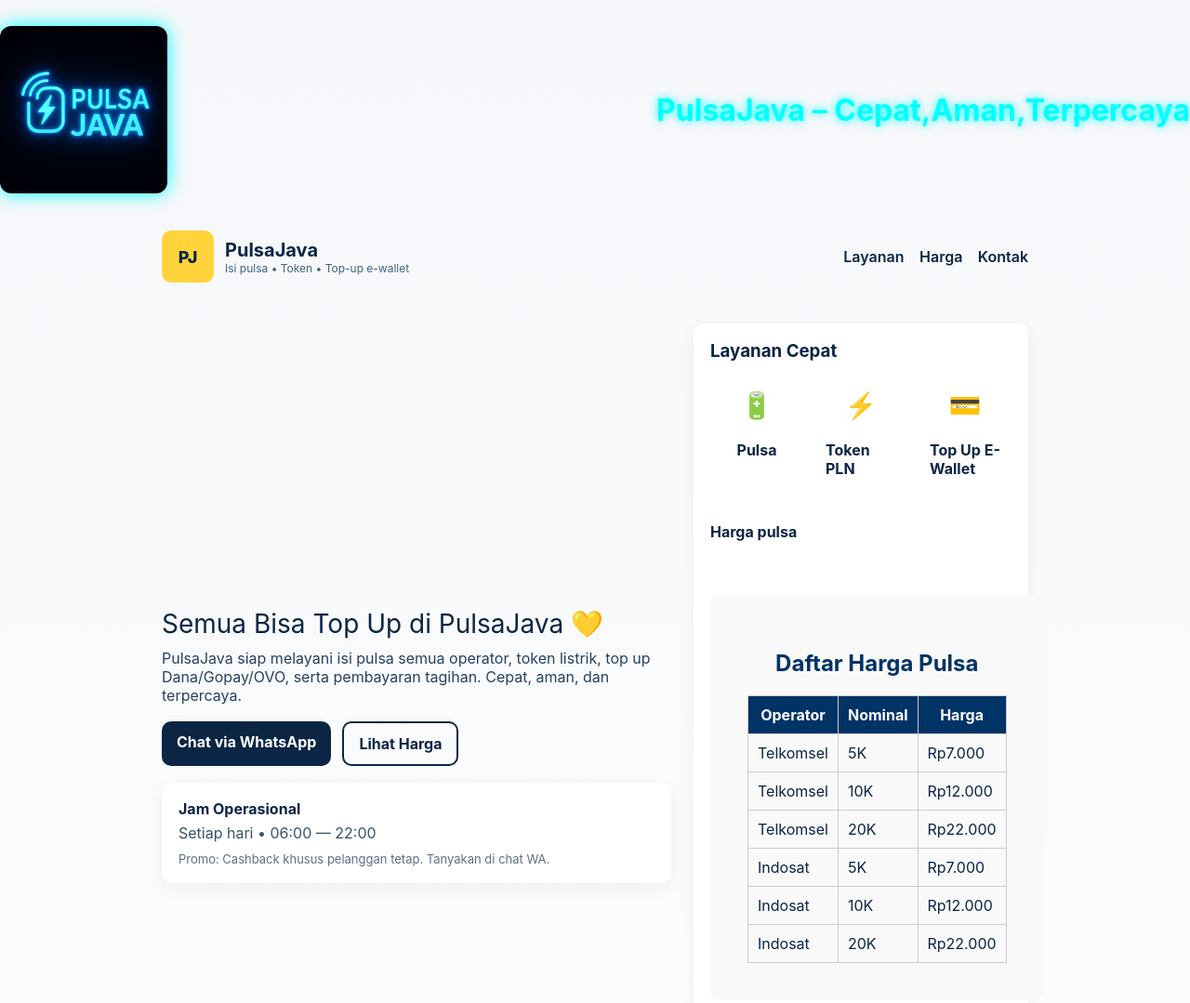
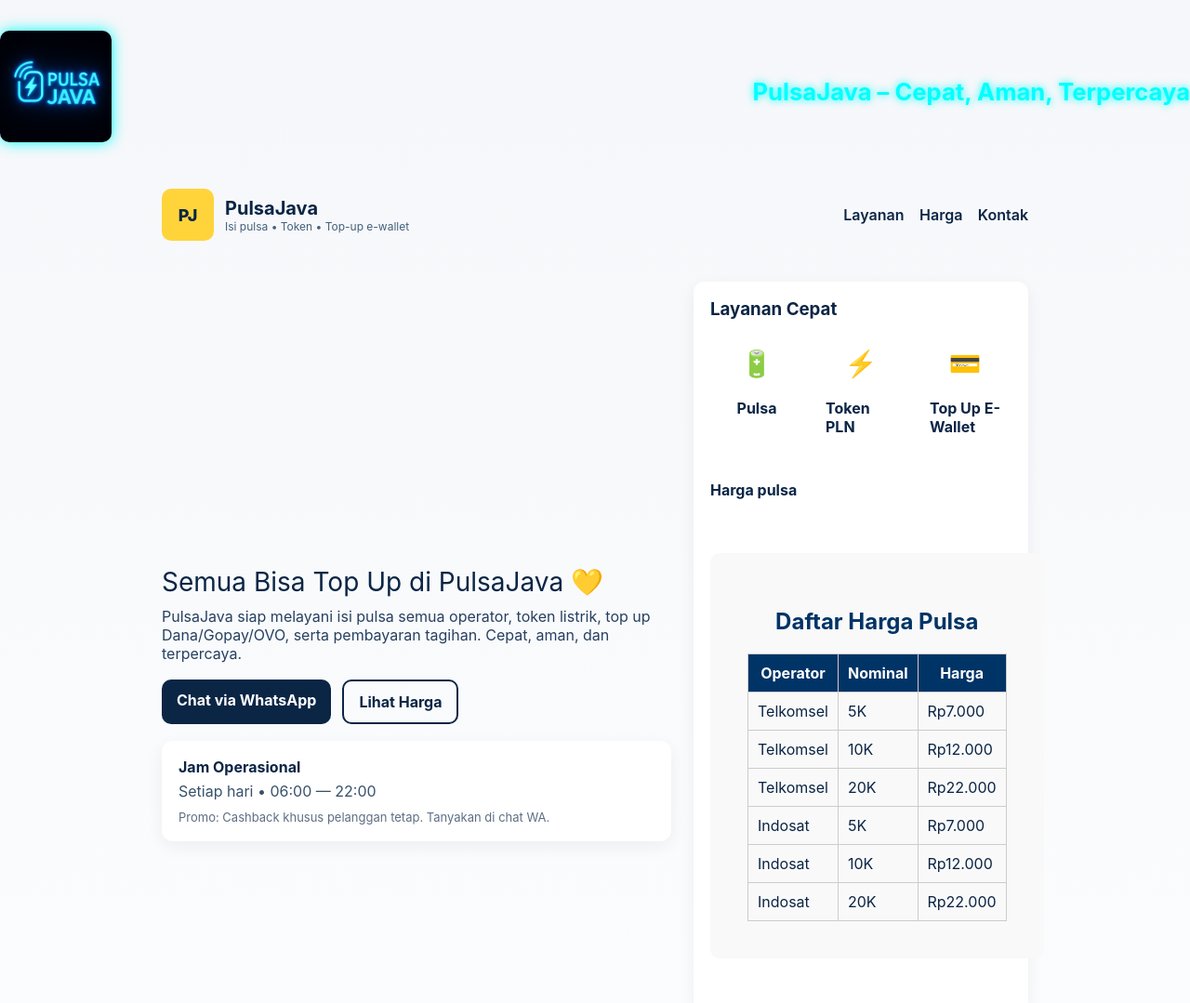
Before and after one commit to nurmanhadi1-hue/pulsajava, a plain HTML site: page index.html in a window 1280 px wide. Shown: the top 1079 px of the page at 93% size. Drawn offline with Linux system fonts and the light colour scheme.

Commit message:
Update index.html

```diff
--- a/index.html
+++ b/index.html
@@ -1,6 +1,11 @@
-<header style="text-align:center; margin-top:20px;">
-  <img src="PULSA%20JAVA%20NEON.png" alt="Logo PulsaJava" style="width:180px; border-radius:12px; box-shadow:0 0 20px #00ffff;">
-  <h1 style="color:#00ffff; text-shadow:0 0 10px #00ffff;">PulsaJava – Cepat,Aman,Terpercaya</h1>
+<header style="text-align:center; margin-top:25px;">
+  <img src="PULSA%20JAVA%20NEON.png" alt="Logo PulsaJava"
+       style="width:120px; max-width:80%; border-radius:10px; box-shadow:0 0 15px #00ffff; margin-bottom:10px;">
+  <h1 style="color:#00ffff; font-size:1.6em; text-shadow:0 0 8px #00ffff; margin:0;">
+    PulsaJava – Cepat, Aman, Terpercaya
+  </h1>
+</header>
+
 </header>
 
 <!doctype html>
```
